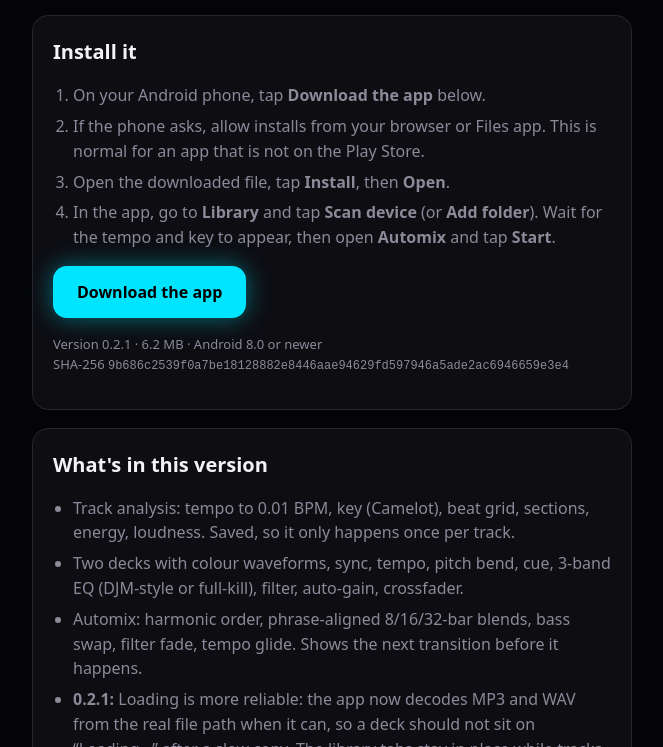
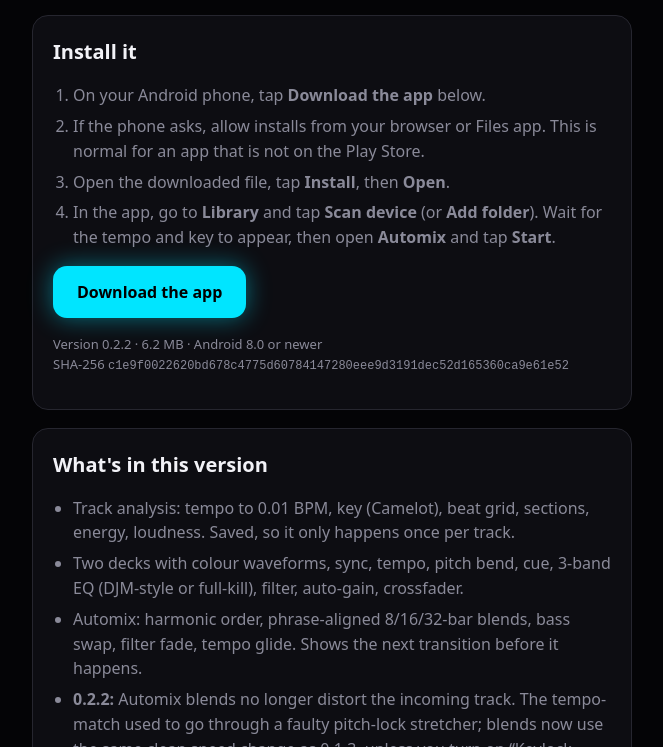
Before and after one commit to JosephGrokBot/josephgrokbot.github.io, a plain HTML site: page dj/index.html in a window 1280 px wide. Shown: the part 205-952 px from the top of the page, without its empty margins (308-971 px from the left). Drawn offline with Linux system fonts and the light colour scheme.

Commit message:
dj: ship DJ Automix 0.2.2 (6,477,974 bytes, SHA c1e9f002…)

```diff
--- a/dj/index.html
+++ b/dj/index.html
@@ -21,12 +21,13 @@ code{font-size:12px;color:var(--dim);word-break:break-all}.small{font-size:13px}
 <li>Open the downloaded file, tap <b>Install</b>, then <b>Open</b>.</li>
 <li>In the app, go to <b>Library</b> and tap <b>Scan device</b> (or <b>Add folder</b>). Wait for the tempo and key to appear, then open <b>Automix</b> and tap <b>Start</b>.</li>
 </ol>
-<p><a class="btn" href="https://josephgrokbot.github.io/app/dj-automix.apk?v=0.2.1">Download the app</a></p>
-<p class="small">Version 0.2.1 · 6.2 MB · Android 8.0 or newer<br>SHA-256 <code>9b686c2539f0a7be18128882e8446aae94629fd597946a5ade2ac6946659e3e4</code></p></section>
+<p><a class="btn" href="https://josephgrokbot.github.io/app/dj-automix.apk?v=0.2.2">Download the app</a></p>
+<p class="small">Version 0.2.2 · 6.2 MB · Android 8.0 or newer<br>SHA-256 <code>c1e9f0022620bd678c4775d60784147280eee9d3191dec52d165360ca9e61e52</code></p></section>
 <section><h2>What's in this version</h2><ul>
 <li>Track analysis: tempo to 0.01 BPM, key (Camelot), beat grid, sections, energy, loudness. Saved, so it only happens once per track.</li>
 <li>Two decks with colour waveforms, sync, tempo, pitch bend, cue, 3-band EQ (DJM-style or full-kill), filter, auto-gain, crossfader.</li>
 <li>Automix: harmonic order, phrase-aligned 8/16/32-bar blends, bass swap, filter fade, tempo glide. Shows the next transition before it happens.</li>
+<li><b>0.2.2:</b> Automix blends no longer distort the incoming track. The tempo-match used to go through a faulty pitch-lock stretcher; blends now use the same clean speed change as 0.1.3, unless you turn on “Keylock during Automix blends” in Settings. Manual KEYLOCK on each deck still works, and the stretcher itself is rewritten.</li>
 <li><b>0.2.1:</b> Loading is more reliable: the app now decodes MP3 and WAV from the real file path when it can, so a deck should not sit on “Loading…” after a slow copy. The library tabs stay in place while tracks are analyzing.</li>
 <li><b>0.2.0:</b> Keylock keeps the musical pitch while tempo changes (on by default, including Automix glides). Eight coloured hot-cue pads per deck, saved with the track. Loops from 1/32 to 8 beats, plus loop in/out, halve and double. Quantize snaps cues, loops and play to the beat grid. Slip mode keeps a silent playhead running so you can drop back in on time. You can nudge the grid, tweak BPM by 0.01, and set the downbeat — those edits are saved and used by sync and Automix. Effects: filter, delay, echo, flanger, phaser, beat roll, and a light reverb, with beat-synced times and an XY pad. Headphone cue / split (master in one ear, cue in the other) and a cue/master mix knob. Record the master mix to a WAV or M4A file under Music/DJ Automix, then play or share it. The centre snap on the crossfader is still there; the vibration tick is gone, because it did not work on the phone and was not needed.</li>
 <li>0.1.3: Clear library (files stay on the phone; adding them again is instant). Live drag-to-reorder in the Automix queue. Crossfader snaps to a centre sweet spot; double-tap also resets it.</li>
```
Also changed, not shown: 1 other file.
